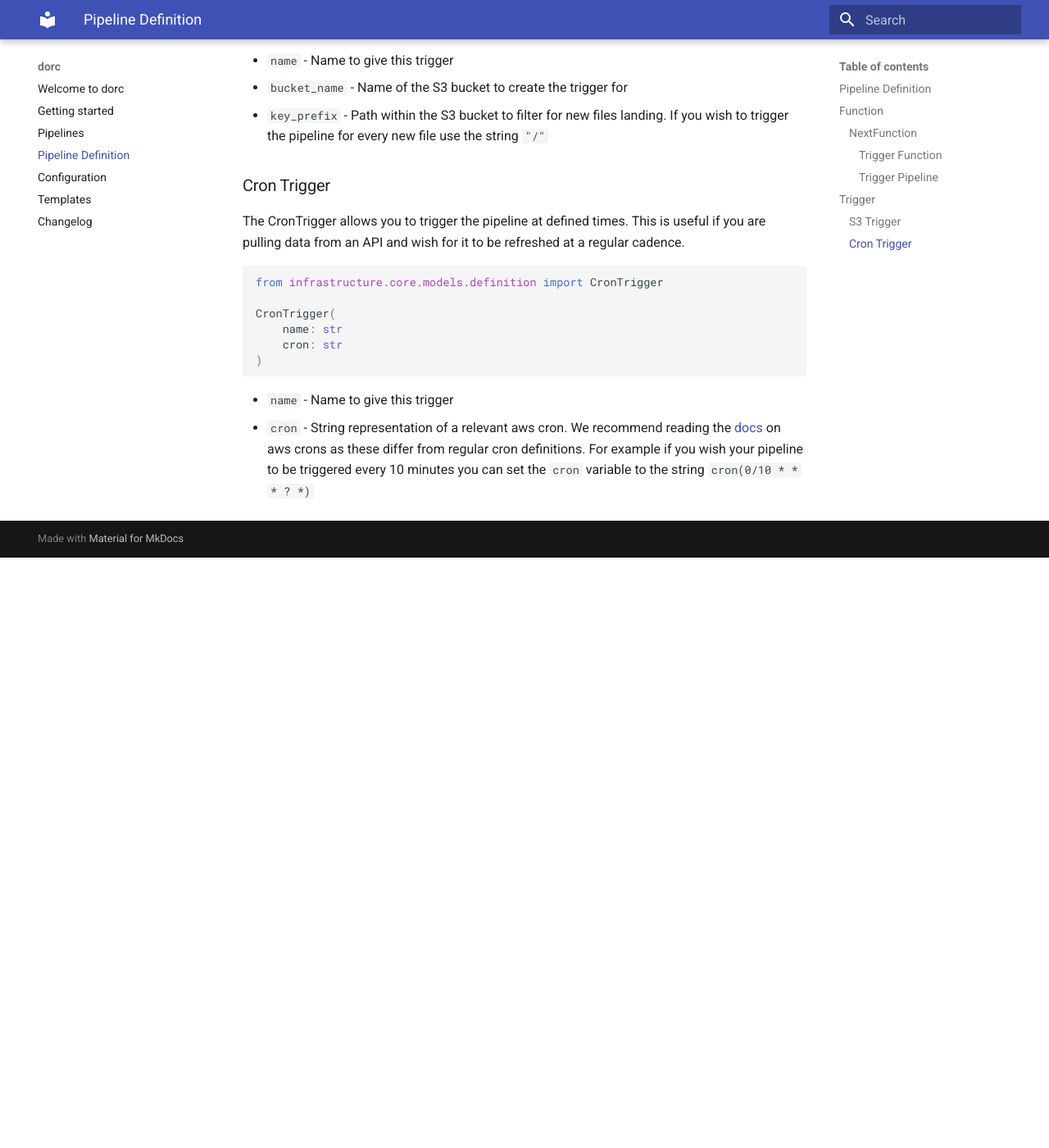
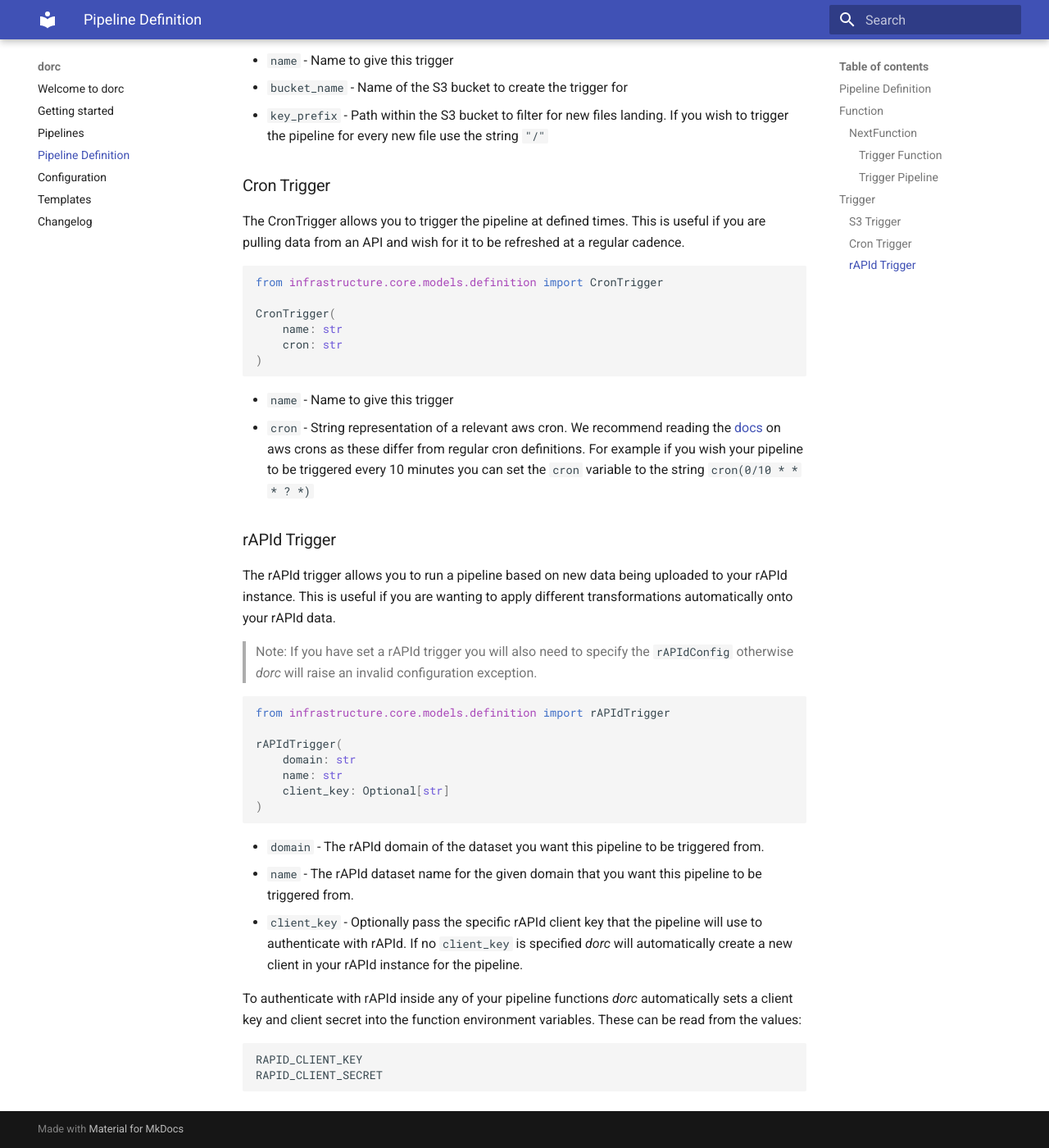
Before and after one commit to no10ds/dorc, an MkDocs documentation site: the page built from docs/pipeline_definition.md, in a window 1280 px wide and 1400 px high, scrolled down 2479 px. Shown: the whole window at 82% size. Built offline with MkDocs 1.6.1 and Material for MkDocs 9.7.7, drawn with Linux system fonts in a browser that asks for light colours; before the commit the page ends 3159 px from its top, so only the background shows below that.

Commit message:
documentation

````diff
--- a/docs/pipeline_definition.md
+++ b/docs/pipeline_definition.md
@@ -118,3 +118,30 @@ CronTrigger(
 
 * `name` - Name to give this trigger
 * `cron` - String representation of a relevant aws cron. We recommend reading the [docs](https://docs.aws.amazon.com/AmazonCloudWatch/latest/events/ScheduledEvents.html) on aws crons as these differ from regular cron definitions. For example if you wish your pipeline to be triggered every 10 minutes you can set the `cron` variable to the string `cron(0/10 * * * ? *)`
+
+### rAPId Trigger
+
+The rAPId trigger allows you to run a pipeline based on new data being uploaded to your rAPId instance. This is useful if you are wanting to apply different transformations automatically onto your rAPId data.
+
+> Note: If you have set a rAPId trigger you will also need to specify the `rAPIdConfig` otherwise *dorc* will raise an invalid configuration exception.
+
+```python
+from infrastructure.core.models.definition import rAPIdTrigger
+
+rAPIdTrigger(
+    domain: str
+    name: str
+    client_key: Optional[str]
+)
+```
+
+* `domain` - The rAPId domain of the dataset you want this pipeline to be triggered from.
+* `name` - The rAPId dataset name for the given domain that you want this pipeline to be triggered from.
+* `client_key` - Optionally pass the specific rAPId client key that the pipeline will use to authenticate with rAPId. If no `client_key` is specified *dorc* will automatically create a new client in your rAPId instance for the pipeline.
+
+To authenticate with rAPId inside any of your pipeline functions *dorc* automatically sets a client key and client secret into the function environment variables. These can be read from the values:
+
+```
+RAPID_CLIENT_KEY
+RAPID_CLIENT_SECRET
+```
````
Also changed, not shown: docs/config.md (+19 -0 lines).
